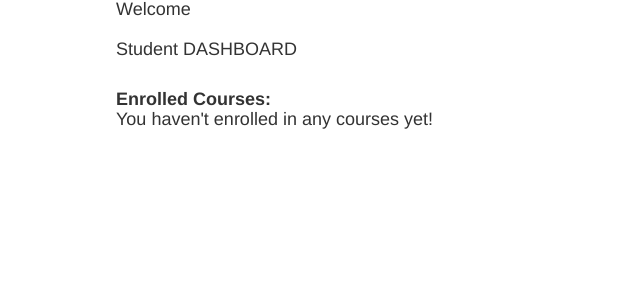
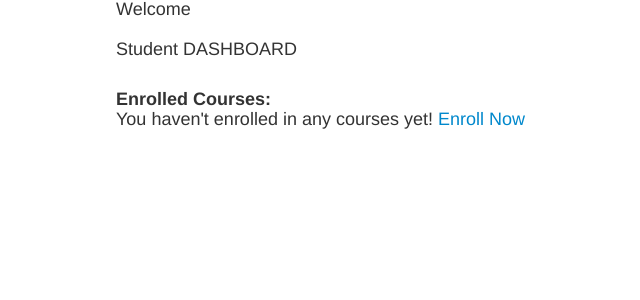
Before and after one commit to mtarsel/Django-MOOC, a Django app: template mooc/templates/student_portal/dashboard.html in a window 1280 px wide. Shown: the part 123-423 px from the top of the page, without its empty margins (149-789 px from the left). Run offline with Django 3.2, Linux system fonts and the light colour scheme; the template is opened without the code that fills it, so the values that code supplies are empty; parts of the project's set-up code (start-up, migrations or seed data) failed here and were passed over.

Commit message:
Updating student dashboard

```diff
--- a/mooc/templates/student_portal/dashboard.html
+++ b/mooc/templates/student_portal/dashboard.html
@@ -17,7 +17,7 @@
         {% endfor %}
 
    {% else %}
-        You haven't enrolled in any courses yet!
+        You haven't enrolled in any courses yet!<a href="{% url 'courses' %}"> Enroll Now</a>
    {% endif %}
 
 {% endblock %}
```
Also changed, not shown: mooc_database.db.
